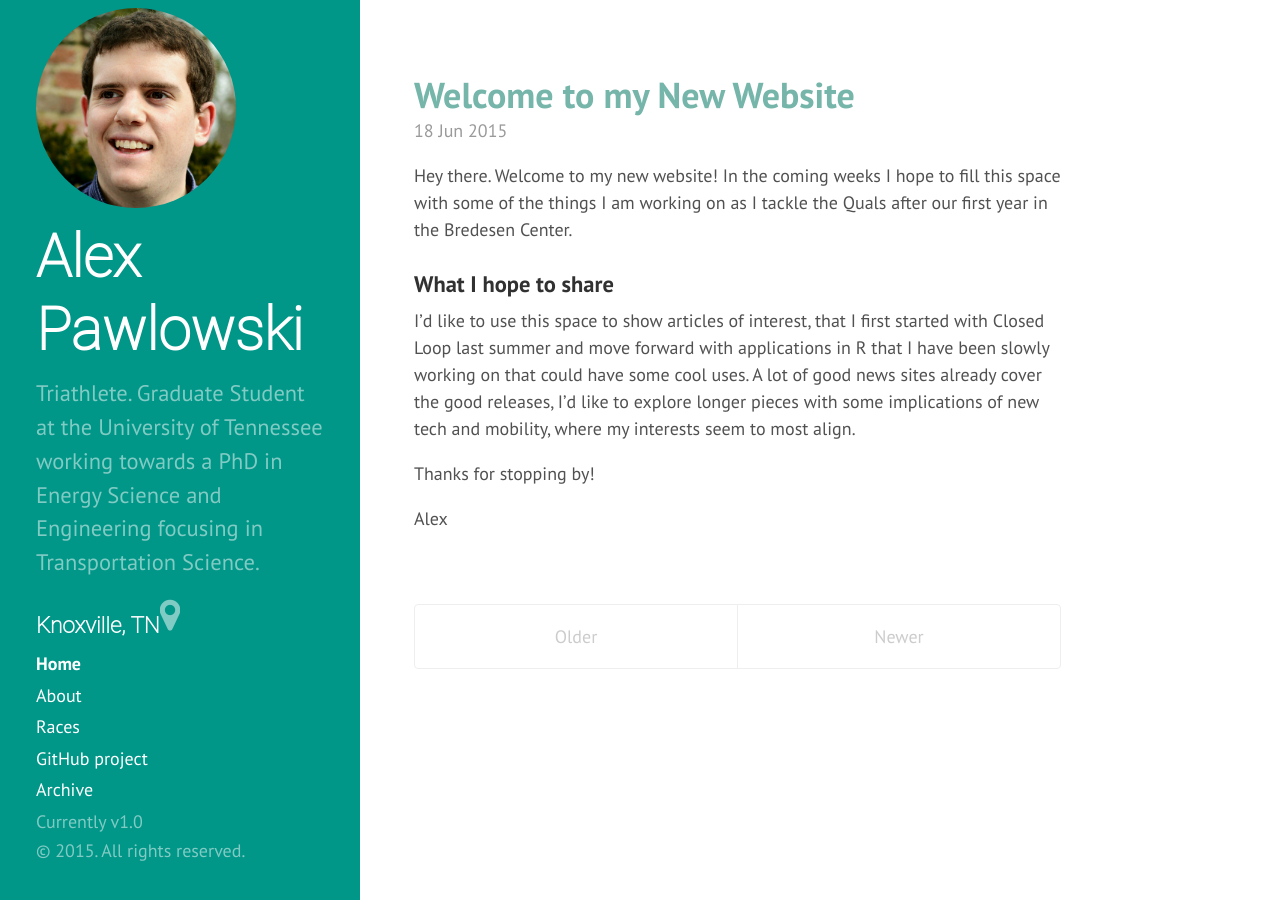
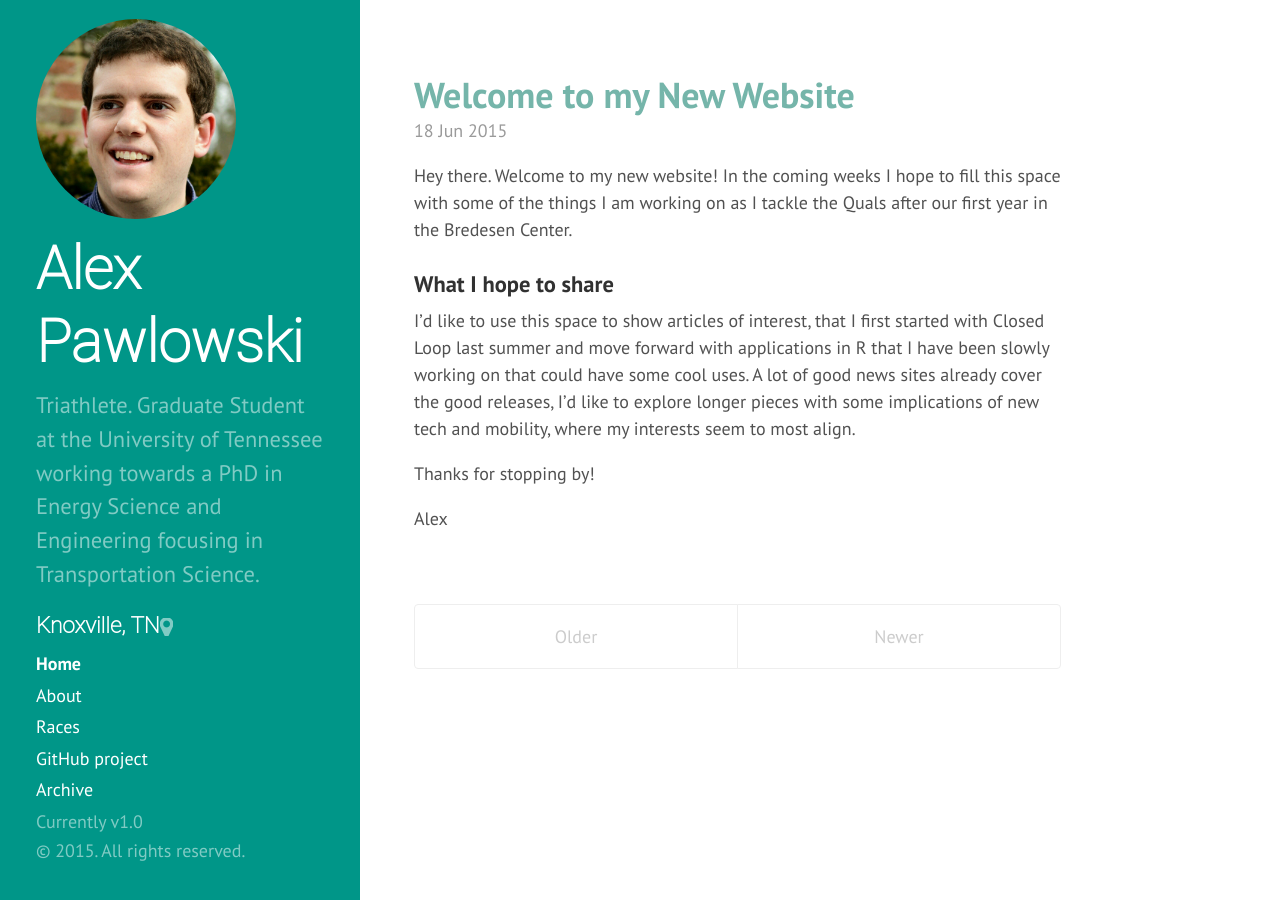
Before and after one commit to alexpawlowski/alexpawlowski.github.io, a Jekyll site: the page built from index.html, in a window 1280 px wide. Built offline with Jekyll 4.4.1, drawn with Linux system fonts in a browser that asks for light colours; nearby versions of some CDN libraries; Markdown is read by kramdown in place of the engine named in the settings; the list of posts is cut into pages by our own code.

```diff
--- a/_includes/sidebar.html
+++ b/_includes/sidebar.html
@@ -12,7 +12,7 @@
       <p class="lead">{{ site.description }}</p>
     </div>
     <div class="sidebar-location">
-      <h5>{{site.location}}</h5><i class="fa fa-map-marker fa-2x"></i>
+      <h5>{{site.location}}</h5><i class="fa fa-map-marker fa-lg"></i>
     </div>
     <nav class="sidebar-nav">
       <a class="sidebar-nav-item{% if page.url == site.baseurl %} active{% endif %}" href="{{ site.baseurl }}">Home</a>
--- a/public/css/hyde.css
+++ b/public/css/hyde.css
@@ -117,7 +117,7 @@
   display: inline-block;
 }
 .sidebar-location i {
-  margin: 0 auto 0 auto;
+  margin: 0.5rem auto 0 auto;
   display: inline-block;
   overflow: hidden;
   }
```
